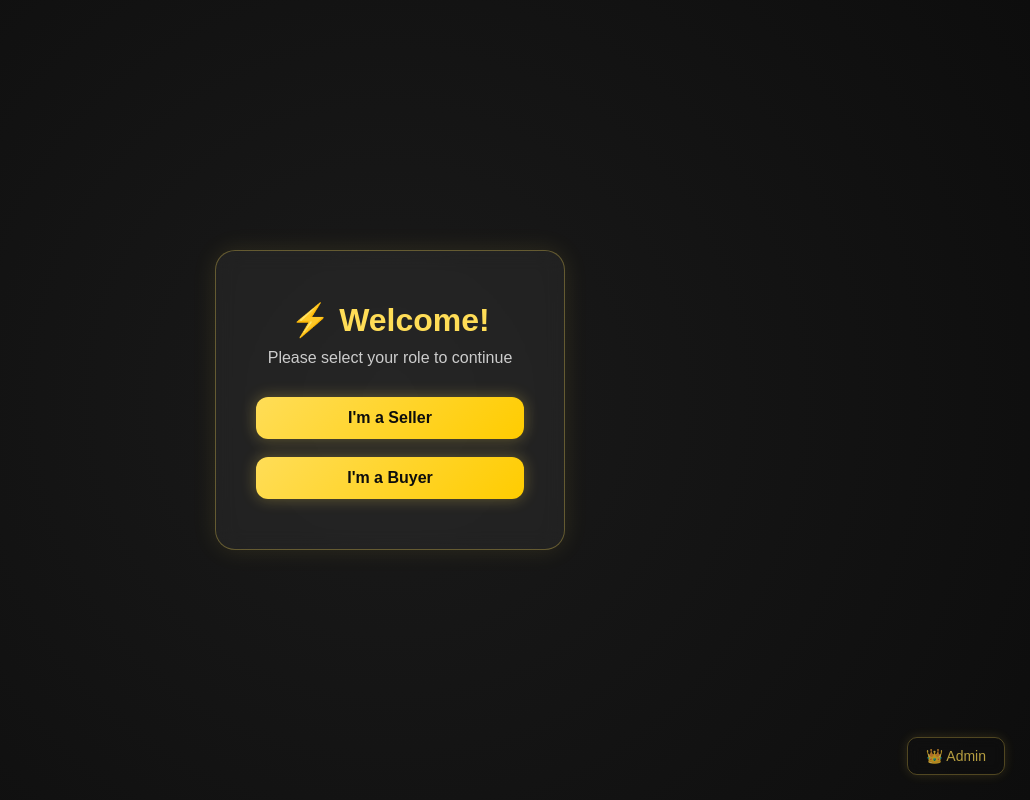
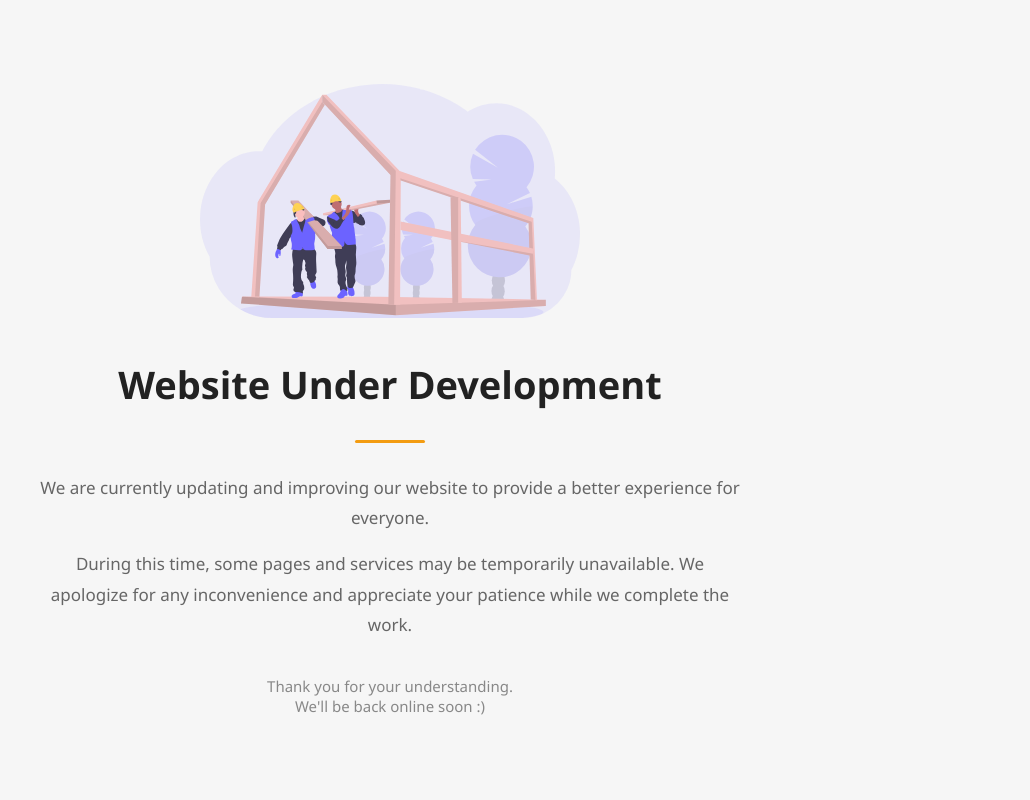
Before and after one commit to Pritesh928/marketpal-frontend, a React (Create React App) app: page / in a window 1280 px wide. Shown: the whole page, without its empty margins (250-1280 px from the left). Built offline with nearby package versions, Linux system fonts and the light colour scheme.

Commit message:
chore : website under development page

```diff
--- a/package.json
+++ b/package.json
@@ -3,6 +3,7 @@
   "version": "0.1.0",
   "private": true,
   "dependencies": {
+    "@phosphor-icons/react": "^2.1.10",
     "@testing-library/dom": "^10.4.1",
     "@testing-library/jest-dom": "^6.9.1",
     "@testing-library/react": "^16.3.0",
--- a/src/Pages/RoleSelection.jsx
+++ b/src/Pages/RoleSelection.jsx
@@ -1,47 +1,106 @@
-/* eslint-disable no-unused-vars */
 import React from "react";
-import "./css/RoleSelection.css";
-import { useNavigate } from "react-router-dom";
 
-export default function RoleSelection() {
-  const navigate = useNavigate();
+export default function UnderConstruction() {
+  return (
+    <>
+      <style>{`
+        *{
+          margin:0;
+          padding:0;
+          box-sizing:border-box;
+          font-family:Segoe UI,Arial,sans-serif;
+        }
 
-  const handleRoleSelect = (role) => {
-    localStorage.setItem("userRole", role);
-    localStorage.removeItem("isLoggedIn");
+        body{
+          background:#f6f6f6;
+          color:#333;
+        }
 
-    switch (role) {
-      case "admin":
-        navigate("/admin-auth");
-        break;
-      case "seller":
-      case "buyer":
-        navigate("/login");
-        break;
-      default:
-        navigate("/");
-    }
-  };
+        .container{
+          min-height:100vh;
+          display:flex;
+          justify-content:center;
+          align-items:center;
+          padding:40px 20px;
+        }
 
-  return (
-    <div className="role-container">
-      <div className="role-card">
-        <h1>⚡ Welcome!</h1>
-        <p>Please select your role to continue</p>
-        <div className="button-group">
-          <button className="seller-btn" onClick={() => handleRoleSelect("seller")}>
-            I'm a Seller
-          </button>
-          <button className="buyer-btn" onClick={() => handleRoleSelect("buyer")}>
-            I'm a Buyer
-          </button>
+        .content{
+          max-width:700px;
+          text-align:center;
+        }
+
+        img{
+          width:100%;
+          max-width:380px;
+          margin-bottom:35px;
+          animation: float 4s ease-in-out infinite;
+        }
+
+        h1{
+          color:#222;
+          margin-bottom:18px;
+          font-size:38px;
+          font-weight:700;
+        }
+
+        p{
+          font-size:17px;
+          line-height:1.8;
+          color:#666;
+          margin-bottom:15px;
+        }
+
+        .line{
+          width:70px;
+          height:3px;
+          background:#f39c12;
+          margin:30px auto;
+          border-radius:10px;
+        }
+
+        .footer{
+          margin-top:35px;
+          color:#888;
+          font-size:15px;
+        }
+
+        @media(max-width:768px){
+          p{
+            font-size:16px;
+          }
+        }
+      }
+      `}</style>
+
+      <div className="container">
+        <div className="content">
+          <img
+            src="/undraw_under-construction_c2y1.svg"
+            alt="Under Construction"
+          />
+
+          <h1>Website Under Development</h1>
+
+          <div className="line"></div>
+
+          <p>
+            We are currently updating and improving our website to provide a
+            better experience for everyone.
+          </p>
+
+          <p>
+            During this time, some pages and services may be temporarily
+            unavailable. We apologize for any inconvenience and appreciate your
+            patience while we complete the work.
+          </p>
+
+          <div className="footer">
+            Thank you for your understanding.<br />
+            We'll be back online soon :)
+          </div>
+
         </div>
       </div>
-
-      {/* 👑 Admin Access Button */}
-      <button className="admin-btn" onClick={() => handleRoleSelect("admin")}>
-        👑 Admin
-      </button>
-    </div>
+    </>
   );
 }
```
Also changed, not shown: public/undraw_under-construction_c2y1.svg (added), 1 other file (tests, documents, lock files or other folders).
